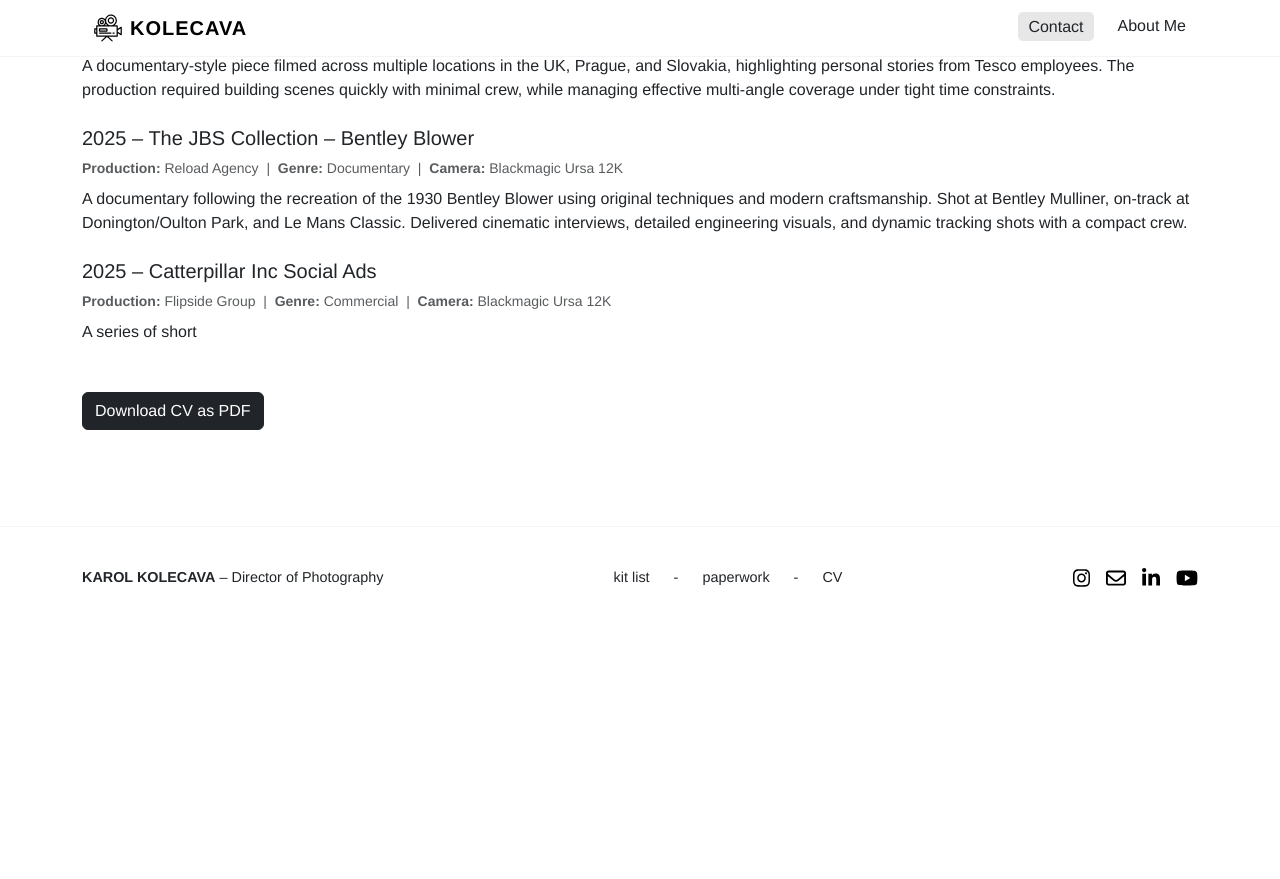
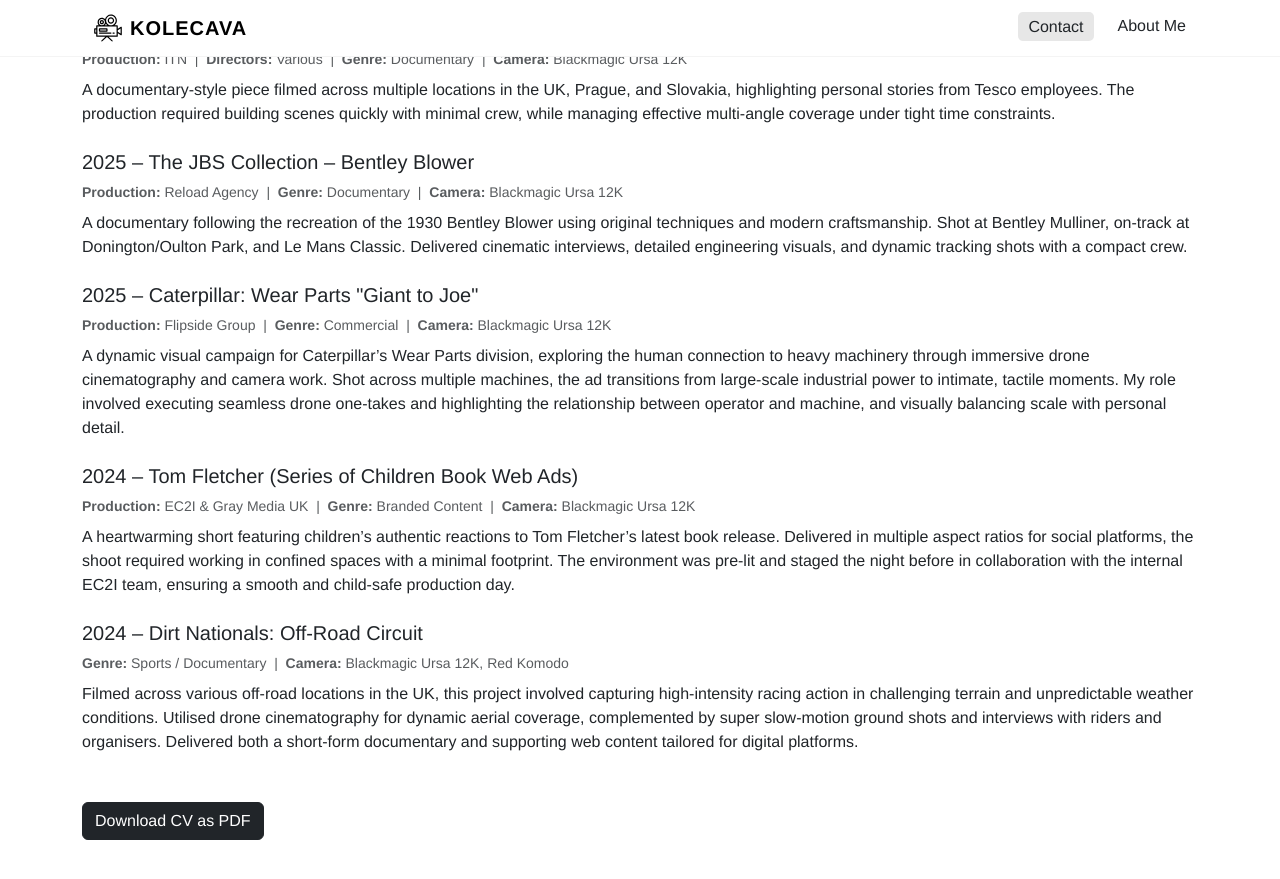
Before and after one commit to kkolecava/kolecava.com, a Jekyll site: the page built from pages/cv.md, in a window 1280 px wide and 900 px high, scrolled down 2131 px. Shown: the top 879 px of the window. Built offline with Jekyll 4.4.1, drawn with Linux system fonts in a browser that asks for light colours; nearby versions of some CDN libraries; before the commit the page ends 2760 px from its top, so only the background shows below that; some of the changed text lies outside the part shown.

Commit message:
content update

```diff
--- a/pages/cv.md
+++ b/pages/cv.md
@@ -24,7 +24,7 @@
       <li><strong>Experience:</strong> <span class="experience-years"></span> years</li>
       <li><strong>Base:</strong> Košice, Slovakia and London, UK</li>
       <li><strong>Working across:</strong> The United Kingdom and Central Europe</li>
-      <li><strong>Driving licence:</strong> Full EU licence</li>
+      <li><strong>Driving licence:</strong> Full UK Driving licence</li>
     </ul>
   </section>
 
@@ -141,14 +142,37 @@
     </div>
 
     <div class="mb-4">
-      <h3 class="h5"><span class="year-block">2025</span> – Catterpillar Inc Social Ads</h3>
+      <h3 class="h5"><span class="year-block">2025</span> – Caterpillar: Wear Parts "Giant to Joe"</h3>
       <p class="text-muted small mb-2">
         <strong>Production:</strong> Flipside Group &nbsp;|&nbsp;
         <strong>Genre:</strong> Commercial &nbsp;|&nbsp;
         <strong>Camera:</strong> Blackmagic Ursa 12K
       </p>
       <p>
-        A series of short
+    A dynamic visual campaign for Caterpillar’s Wear Parts division, exploring the human connection to heavy machinery through immersive drone cinematography and camera work. Shot across multiple machines, the ad transitions from large-scale industrial power to intimate, tactile moments. My role involved executing seamless drone one-takes and highlighting the relationship between operator and machine, and visually balancing scale with personal detail.
+      </p>
+    </div>
+
+    <div class="mb-4">
+      <h3 class="h5"><span class="year-block">2024</span> – Tom Fletcher (Series of Children Book Web Ads)</h3>
+      <p class="text-muted small mb-2">
+        <strong>Production:</strong> EC2I & Gray Media UK &nbsp;|&nbsp;
+        <strong>Genre:</strong> Branded Content &nbsp;|&nbsp;
+        <strong>Camera:</strong> Blackmagic Ursa 12K
+      </p>
+      <p>
+    A heartwarming short featuring children’s authentic reactions to Tom Fletcher’s latest book release. Delivered in multiple aspect ratios for social platforms, the shoot required working in confined spaces with a minimal footprint. The environment was pre-lit and staged the night before in collaboration with the internal EC2I team, ensuring a smooth and child-safe production day.
+      </p>
+    </div>
+
+    <div class="mb-4">
+      <h3 class="h5"><span class="year-block">2024</span> – Dirt Nationals: Off-Road Circuit</h3>
+      <p class="text-muted small mb-2">
+        <strong>Genre:</strong> Sports / Documentary &nbsp;|&nbsp;
+        <strong>Camera:</strong> Blackmagic Ursa 12K, Red Komodo
+      </p>
+      <p>
+Filmed across various off-road locations in the UK, this project involved capturing high-intensity racing action in challenging terrain and unpredictable weather conditions. Utilised drone cinematography for dynamic aerial coverage, complemented by super slow-motion ground shots and interviews with riders and organisers. Delivered both a short-form documentary and supporting web content tailored for digital platforms.
       </p>
     </div>
   </section>
```
Also changed, not shown: other parts of pages/cv.md (+1 -0 lines), pages/kit-list.md (+12 -3 lines), 2 other files.
